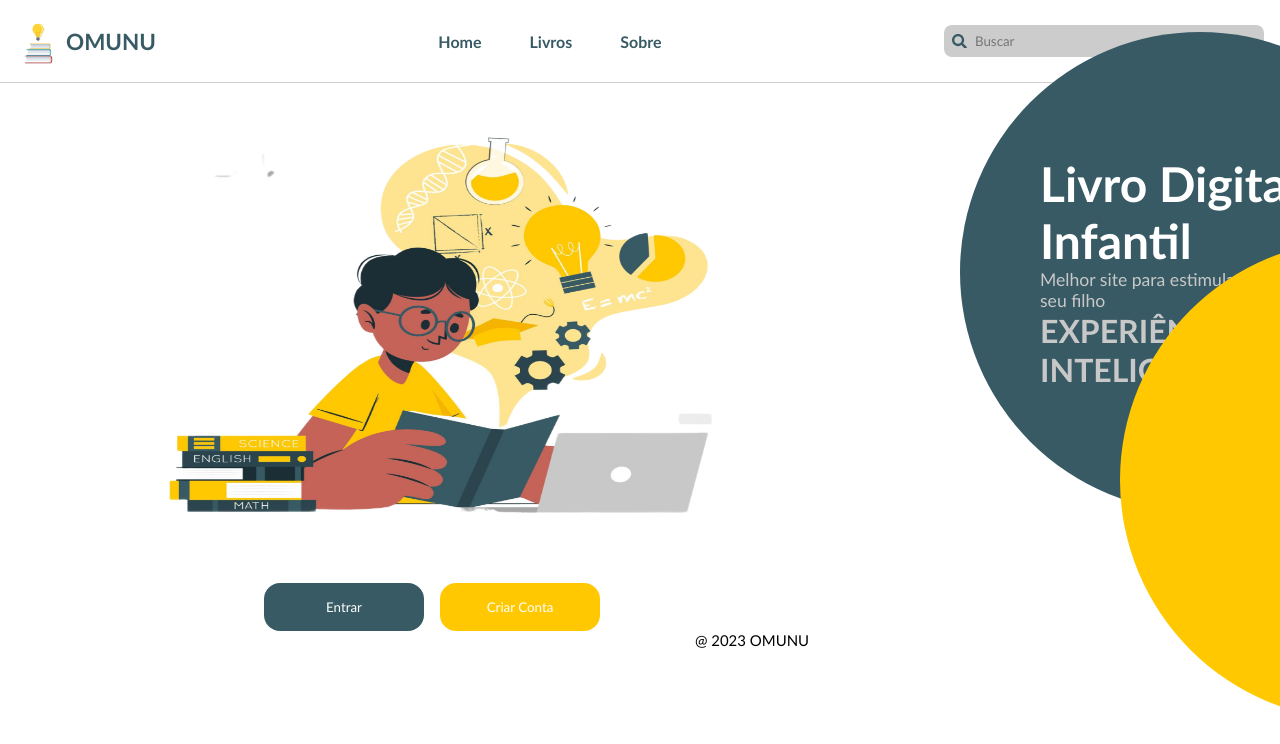
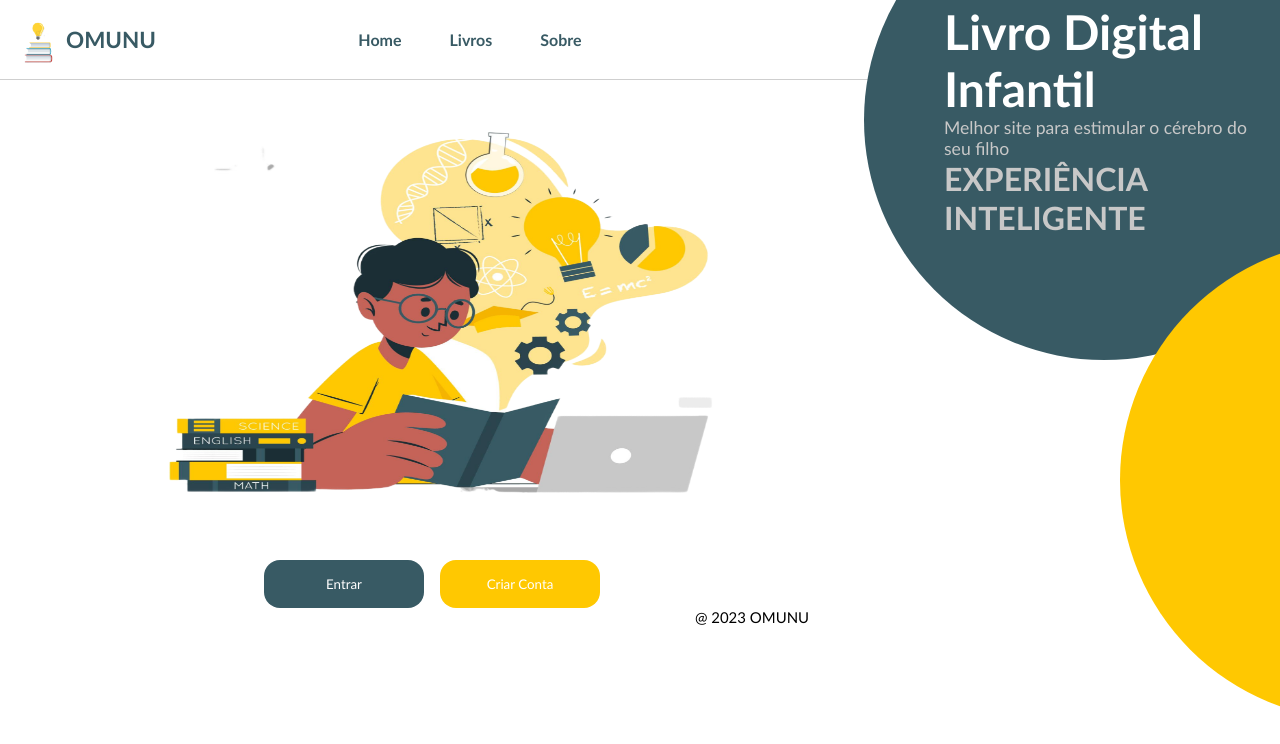
Before and after one commit to mauriciocosta404/OMUNU, a Next.js app: page / in a window 1280 px wide. Shown: the top 744 px of the page. Built offline with nearby package versions, Linux system fonts and the light colour scheme.

Commit message:
fix: concertando as bolhas

```diff
--- a/pages/index.tsx
+++ b/pages/index.tsx
@@ -13,7 +13,7 @@ const Home: NextPage = () => {
           OMUNU
         </title>
       </Head>
-      <Header avatarInfo={false} searchInput={true}/>
+      <Header avatarInfo={false} searchInput={false} bollTop={true}/>
       <Banner/>
    </React.Fragment>
   )
--- a/src/components/banner/index.tsx
+++ b/src/components/banner/index.tsx
@@ -6,13 +6,8 @@ const Banner=()=>{
     return(
         <S.MainContainer>
             <S.Container>
-                <S.BollTopContainer>
-                    <h1>Livro Digital Infantil</h1>
-                    <p>Melhor site para estimular o cérebro do seu filho</p>
-                    <h2>EXPERIÊNCIA INTELIGENTE</h2>
-                </S.BollTopContainer>
                 <S.BollBottomContainer/>
-                <Image width={550} height={500} src={peopleReadding} alt='readding'/>
+                <Image width={300} height={480} src={peopleReadding} alt='readding'/>
                 <S.ButtonsContainer>
                     <S.Button color='#385A64'>Entrar</S.Button>
                     <S.Button color='#FFC801'>Criar Conta</S.Button>
--- a/src/components/banner/styles.ts
+++ b/src/components/banner/styles.ts
@@ -29,34 +29,6 @@ export const Button = styled.button`
     width: 10rem;
 `;
 
-export const BollTopContainer=styled.div`
-    position: absolute;
-    bottom:18rem;left: 60rem;
-    padding: 5rem;
-    display: flex;
-    align-items: center;
-    justify-content: center;
-    flex-direction: column;
-    background-color: #385A64;
-    width: 30rem; height: 30rem;
-    border-radius: 50%;
-
-    h1{
-        color: #FFF;
-        font-size: 3rem;
-    }
-    p{
-        color: #C8C8C8;
-        font-size: 1.1rem;
-        max-width: 20rem;
-    }
-    h2{
-        color: #C8C8C8;
-        font-size: 2rem;
-    }
-`;
-
-
 export const BollBottomContainer=styled.div`
     position: absolute;
     left:70rem;top: 15rem;
--- a/src/components/header/header.tsx
+++ b/src/components/header/header.tsx
@@ -5,7 +5,7 @@ import { HeaderProps } from './type';
 import avatar from '../../assets/images/profilecircle.png'
 import {FaSearch} from 'react-icons/fa'
 
-const Header=({avatarInfo,searchInput}:HeaderProps)=>{
+const Header=({avatarInfo,searchInput,bollTop}:HeaderProps)=>{
     return(
         <S.MainContainer>
            <Logo/>
@@ -36,6 +36,14 @@ const Header=({avatarInfo,searchInput}:HeaderProps)=>{
                     <h3>JoelMarcolinoVisualG</h3>
                 </S.AvatarInfo>
             }
+
+            {bollTop &&
+                <S.BollTopContainer>
+                    <h1>Livro Digital Infantil</h1>
+                    <p>Melhor site para estimular o cérebro do seu filho</p>
+                    <h2>EXPERIÊNCIA INTELIGENTE</h2>
+                </S.BollTopContainer>
+            }
         </S.MainContainer>
     )
 }
--- a/src/components/header/style.ts
+++ b/src/components/header/style.ts
@@ -1,6 +1,7 @@
 import styled from "styled-components";
 
 export const MainContainer=styled.div`
+    max-height: 5rem;
     border-bottom: 1px solid #CFCFCF;
     padding: 1rem;
     color: #385A64;
@@ -42,3 +43,30 @@ export const SearchInputContainer=styled.div`
         border:none;
     }
 `;
+
+export const BollTopContainer=styled.div`
+    position: relative;
+    left: 5rem;top:5rem;
+    padding: 5rem;
+    display: flex;
+    align-items: center;
+    justify-content: center;
+    flex-direction: column;
+    background-color: #385A64;
+    width: 30rem; height: 30rem;
+    border-radius: 50%;
+
+    h1{
+        color: #FFF;
+        font-size: 3rem;
+    }
+    p{
+        color: #C8C8C8;
+        font-size: 1.1rem;
+        max-width: 20rem;
+    }
+    h2{
+        color: #C8C8C8;
+        font-size: 2rem;
+    }
+`;
--- a/src/components/header/type.ts
+++ b/src/components/header/type.ts
@@ -1,4 +1,5 @@
 export type HeaderProps={
     avatarInfo: boolean,
-    searchInput:boolean
+    searchInput:boolean,
+    bollTop: boolean
 }
```
